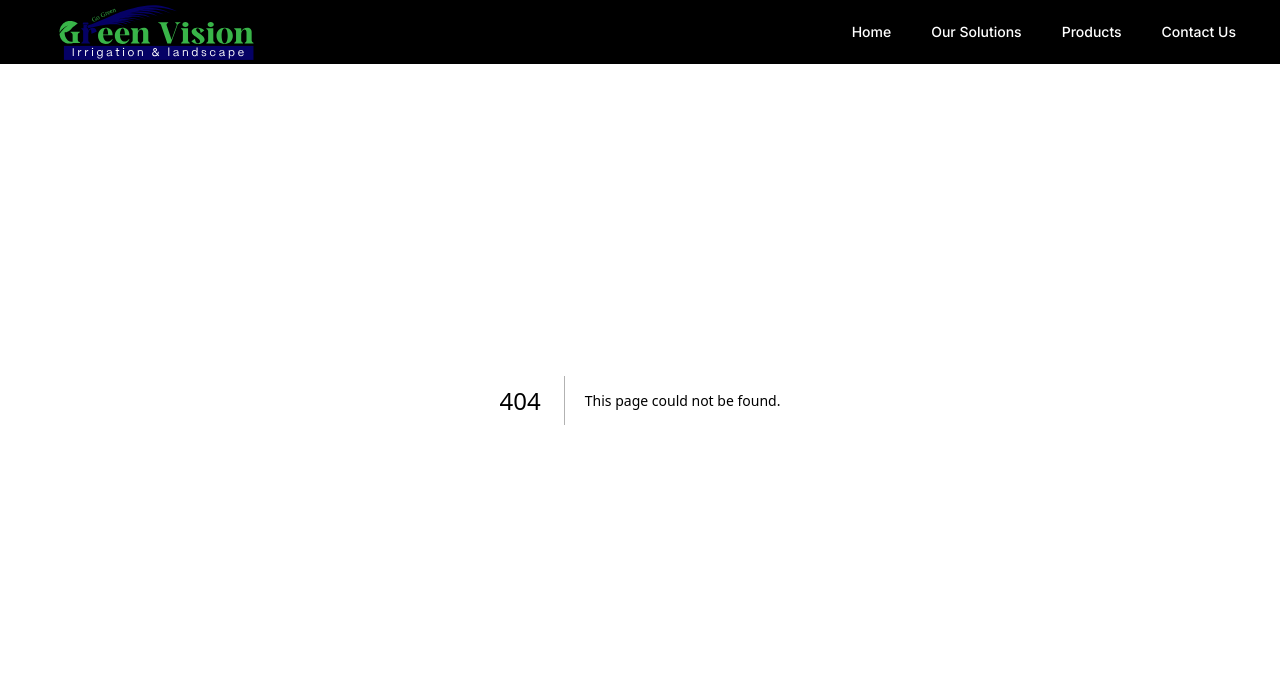
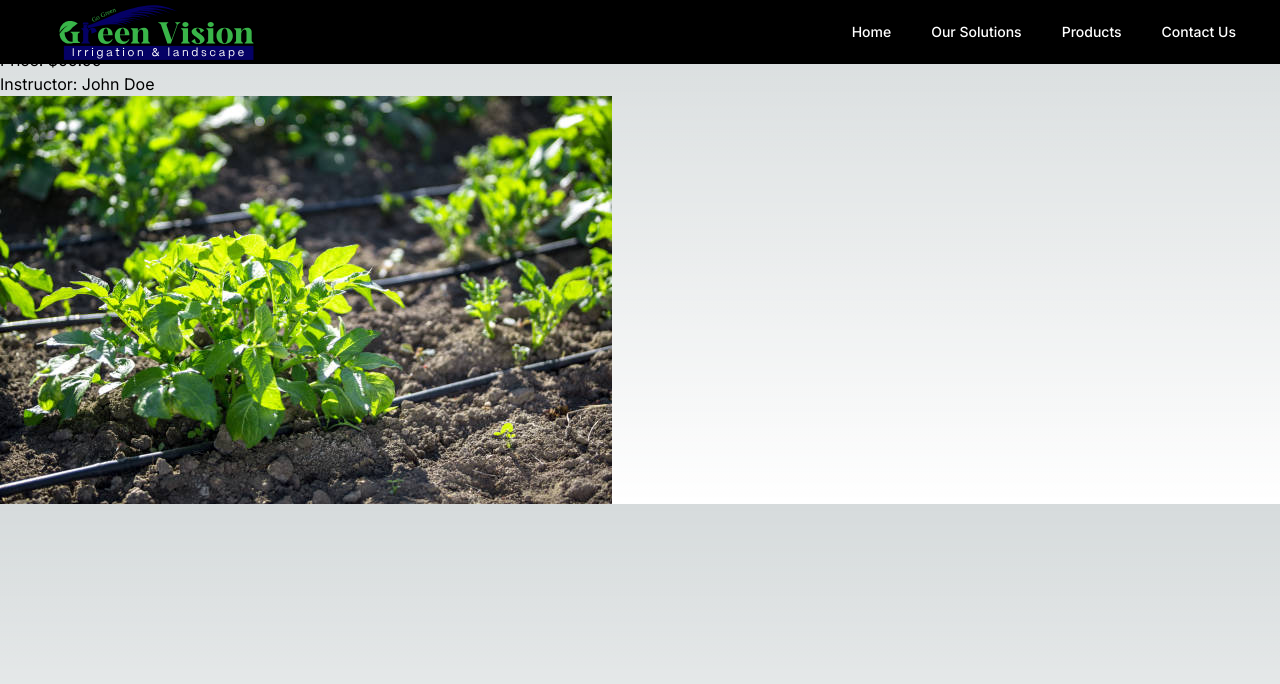
Before and after one commit to Asad06124/Green-Vision, a Next.js app: page /our-solutions/drip-irrigation in a window 1280 px wide. Before the commit this address had no page. Shown: the top 684 px of the page. Built offline with nearby package versions, Linux system fonts and the light colour scheme.

Commit message:
fixed solution details

```diff
--- /dev/null
+++ b/src/app/our-solutions/[slug]/page.tsx
@@ -0,0 +1,43 @@
+// app/our-solutions/[slug]/page.tsx
+import { useRouter } from 'next/router';
+import { useEffect, useState } from 'react';
+import courseData from '../../../data/solutions.json';
+
+interface Solution {
+  slug: string;
+  title: string;
+  description: string;
+  price: number;
+  instructor: string;
+  isFeatured: boolean;
+  image: string;
+}
+
+const SolutionPage = () => {
+  const router = useRouter();
+  const { slug } = router.query;
+  const [solution, setSolution] = useState<Solution | undefined>(undefined);
+
+  useEffect(() => {
+    if (slug) {
+      const foundSolution = courseData.solutions.find((sol) => sol.slug === slug);
+      setSolution(foundSolution);
+    }
+  }, [slug]);
+
+  if (!solution) {
+    return <div>Solution not found</div>;
+  }
+
+  return (
+    <div>
+      <h1>{solution.title}</h1>
+      <p>{solution.description}</p>
+      <p>Price: ${solution.price}</p>
+      <p>Instructor: {solution.instructor}</p>
+      <img src={solution.image} alt={solution.title} />
+    </div>
+  );
+};
+
+export default SolutionPage;
--- a/src/app/our-solutions/page.tsx
+++ b/src/app/our-solutions/page.tsx
@@ -1,8 +1,10 @@
 import Image from "next/image";
 import React from "react";
 import { CardBody, CardContainer, CardItem } from "@/components/ui/3d-card";
-import courseData from "@/data/music_courses.json";
+import courseData from "@/data/solutions.json";
 import Footer from "@/components/Footer";
+import Link from "next/link";
+
 
 function page() {
   return (
@@ -11,7 +13,7 @@ function page() {
         All Service & Solutions
       </h1>
       <div className="flex flex-wrap justify-center">
-        {courseData.courses.map((course) => (
+        {courseData.solutions.map((course) => (
           <CardContainer key={course.id} className="inter-var m-4">
             <CardBody className="bg-gray-50 relative group/card  dark:hover:shadow-2xl dark:hover:shadow-emerald-500/[0.1] dark:bg-black dark:border-white/[0.2] border-black/[0.1] w-auto sm:w-[30rem] h-auto rounded-xl p-6 border  ">
               <CardItem translateZ="50" className="text-xl font-bold text-neutral-600 dark:text-white">
@@ -28,12 +30,14 @@ function page() {
                   className="h-60 w-full object-cover rounded-xl group-hover/card:shadow-xl"
                   alt={course.title}
                 />
+
               </CardItem>
+              <Link href={`/our-solutions/${course.slug}`}>
               <div className="flex justify-center items-center mt-20">
                 <CardItem translateZ={20} as="button" className="px-4 py-2 rounded-xl text-3xs font-normal dark:text-white">
                   See Details →
                 </CardItem>
-              </div>
+              </div></Link>
             </CardBody>
           </CardContainer>
         ))}
--- a/src/components/FeaturedCourses.tsx
+++ b/src/components/FeaturedCourses.tsx
@@ -1,6 +1,6 @@
 'use client'
 import Link from "next/link"
-import courseData from "../data/music_courses.json"
+import courseData from "../data/solutions.json"
 import { BackgroundGradient } from "./ui/background-gradient"
 
 interface Course{
@@ -15,7 +15,7 @@ interface Course{
 }
 
 function FeaturedCourses() {
-    const featuredCourses = courseData.courses.filter((course:Course) => course.isFeatured)
+    const featuredCourses = courseData.solutions.filter((course:Course) => course.isFeatured)
 
 
   return (
--- a/src/components/HeroSection.tsx
+++ b/src/components/HeroSection.tsx
@@ -12,7 +12,7 @@ function HeroSection() {
       <div className="p-4 relative z-10 w-full text-center">
         <h1 className="mt-20 md:mt-0 text-4xl md:text-7xl font-bold text-neutral-50">
           Go Green {" "}
-          <span className="mt-20 md:mt-0 text-2xl md:text-4xl font-bold text-neutral-50">with</span>
+          <span className="mt-20 md:mt-0 text-2xl md:text-4xl font-bold text-neutral-50">with {" "}</span>
           <span className="text-green-500">Green Vision</span>
         </h1>
 
--- a/src/data/solutions.json
+++ b/src/data/solutions.json
@@ -1,5 +1,5 @@
 {
-  "courses": [
+  "solutions": [
     {
       "id": 1,
       "title": "Drip Irrigation",
```
